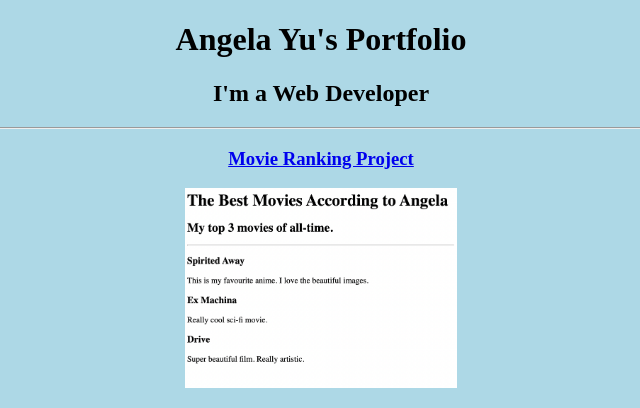
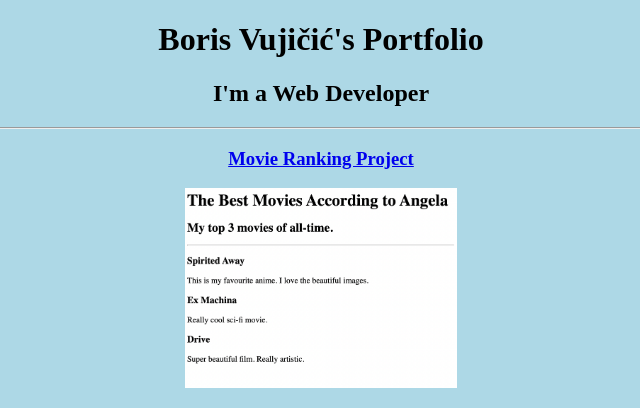
Before and after one commit to boxy23/boris, a plain HTML site: page index.html in a window 1280 px wide. Shown: the top 408 px of the page, without its empty margins (319-959 px from the left). Drawn offline with Linux system fonts and the light colour scheme.

Commit message:
Update index.html

```diff
--- a/index.html
+++ b/index.html
@@ -5,7 +5,7 @@
     <meta name="viewport" content="width=device-width, initial-scale=1.0">
     <title>Projekat</title>
 <body align="center" bgcolor="lightblue">
-    <h1>Angela Yu's Portfolio</h1>
+    <h1>Boris Vujičić's Portfolio</h1>
     <h2>I'm a Web Developer</h2>
 
     <hr>
```
